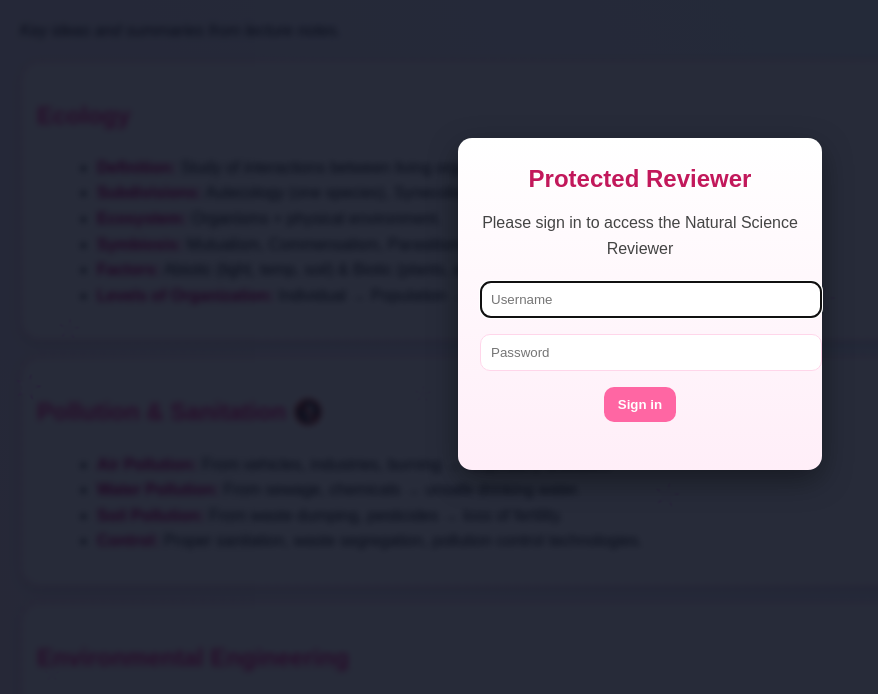
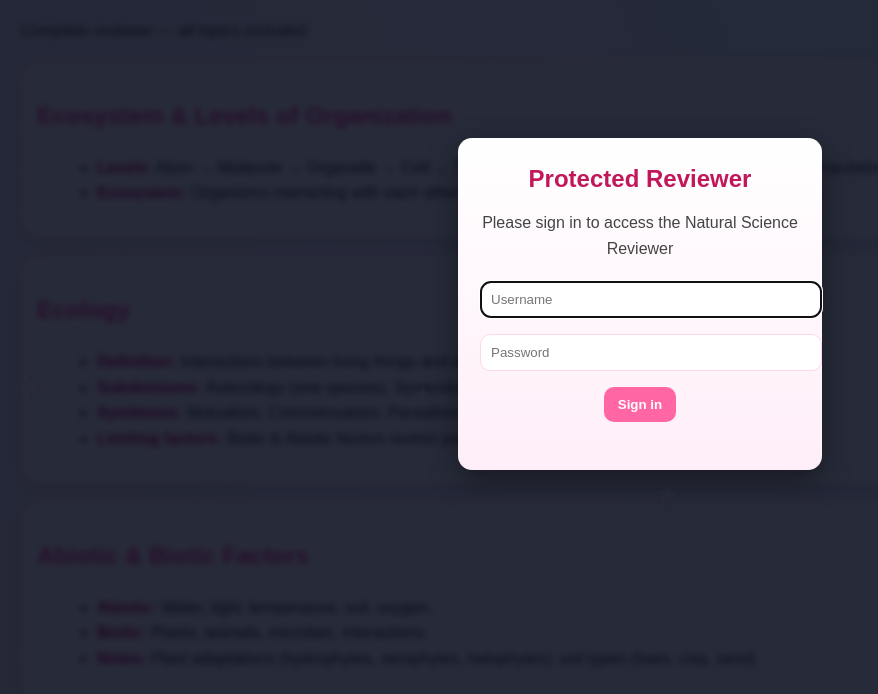
Before and after one commit to SteveJayson/science, a plain HTML site: page index.html in a window 1280 px wide. Shown: the part 96-790 px from the top of the page, without its empty margins (0-878 px from the left). Drawn offline with Linux system fonts and the light colour scheme.

Commit message:
Add files via upload

```diff
--- a/index.html
+++ b/index.html
@@ -27,32 +27,20 @@
     strong{color:#cc0066}
 
     /* Floating stars */
-    .star{
-      position:absolute; width:20px; height:20px;
+    .star{ position:absolute; width:20px; height:20px;
       background: radial-gradient(circle,#fff6ff 40%,#ff99ff 70%,#ff33cc 100%);
       clip-path: polygon(50% 0%,61% 35%,98% 35%,68% 57%,79% 91%,50% 70%,21% 91%,32% 57%,2% 35%,39% 35%);
       animation: twinkle 5s infinite ease-in-out; opacity:0.9;
-      box-shadow: 0 0 12px rgba(255,102,204,0.9); z-index:1;
-    }
-    @keyframes twinkle {
-      0%,100% { transform: scale(0.7) rotate(0deg); opacity:0.6; }
-      50% { transform: scale(1.4) rotate(15deg); opacity:1; }
-    }
+      box-shadow: 0 0 12px rgba(255,102,204,0.9); z-index:1; }
+    @keyframes twinkle { 0%,100% { transform: scale(0.7) rotate(0deg); opacity:0.6; } 50% { transform: scale(1.4) rotate(15deg); opacity:1; } }
 
     /* Cute floating icons */
     .icon { position:absolute; font-size:28px; animation: floatUp 12s linear infinite; opacity:0.85; z-index:1; }
-    @keyframes floatUp {
-      0% { transform: translateY(0) scale(1); opacity:0; }
-      10% { opacity:1; }
-      100% { transform: translateY(-120vh) scale(1.2); opacity:0; }
-    }
+    @keyframes floatUp { 0% { transform: translateY(0) scale(1); opacity:0; } 10% { opacity:1; } 100% { transform: translateY(-120vh) scale(1.2); opacity:0; } }
 
     /* Login overlay */
     .overlay { position:fixed; inset:0; display:flex; align-items:center; justify-content:center; background:var(--overlay-bg); z-index:9999; padding:20px; }
-    .login-card{
-      background: linear-gradient(180deg,#fff,#ffeef8);
-      border-radius:14px; padding:22px; width:320px; box-shadow:0 10px 30px rgba(0,0,0,0.4); text-align:center;
-    }
+    .login-card{ background: linear-gradient(180deg,#fff,#ffeef8); border-radius:14px; padding:22px; width:320px; box-shadow:0 10px 30px rgba(0,0,0,0.4); text-align:center; }
     .login-card h2{ margin:0 0 12px; color:#c2185b; }
     .login-card input{ width:100%; padding:10px; border-radius:10px; border:1px solid #ffd6ea; margin:8px 0; }
     .btn{ display:inline-block; padding:10px 14px; border-radius:10px; border:0; background:#ff66a3; color:#fff; font-weight:700; cursor:pointer; }
@@ -85,52 +73,68 @@
   <!-- Main content -->
   <div id="main" class="page-wrap locked">
     <h1>Natural Science 1 Reviewer 🌸</h1>
-    <p><em>Key ideas and summaries from lecture notes.</em></p>
+    <p><em>Complete reviewer — all topics included.</em></p>
+
+    <div class="card">
+      <h2>Ecosystem & Levels of Organization</h2>
+      <ul>
+        <li><strong>Levels:</strong> Atom → Molecule → Organelle → Cell → Tissue → Organ → Organ system → Organism → Population → Community → Ecosystem → Biosphere.</li>
+        <li><strong>Ecosystem:</strong> Organisms interacting with each other and their environment; energy flows, matter cycles.</li>
+      </ul>
+    </div>
 
     <div class="card">
       <h2>Ecology</h2>
       <ul>
-        <li><strong>Definition:</strong> Study of interactions between living organisms and their environment.</li>
+        <li><strong>Definition:</strong> Interactions between living things and environment.</li>
         <li><strong>Subdivisions:</strong> Autecology (one species), Synecology (communities).</li>
-        <li><strong>Ecosystem:</strong> Organisms + physical environment.</li>
         <li><strong>Symbiosis:</strong> Mutualism, Commensalism, Parasitism, Predation.</li>
-        <li><strong>Factors:</strong> Abiotic (light, temp, soil) & Biotic (plants, animals, microbes).</li>
-        <li><strong>Levels of Organization:</strong> Individual → Population → Community → Ecosystem → Biosphere.</li>
+        <li><strong>Limiting factors:</strong> Biotic & Abiotic factors restrict population size.</li>
+      </ul>
+    </div>
+
+    <div class="card">
+      <h2>Abiotic & Biotic Factors</h2>
+      <ul>
+        <li><strong>Abiotic:</strong> Water, light, temperature, soil, oxygen.</li>
+        <li><strong>Biotic:</strong> Plants, animals, microbes, interactions.</li>
+        <li><strong>Notes:</strong> Plant adaptations (hydrophytes, xerophytes, halophytes); soil types (loam, clay, sand).</li>
+      </ul>
+    </div>
+
+    <div class="card">
+      <h2>Biomes & Forests in the Philippines</h2>
+      <ul>
+        <li><strong>Biomes:</strong> Desert, Grassland, Savanna, Tundra, Taiga, Forest.</li>
+        <li><strong>PH Forests:</strong> Dipterocarp, Pine, Molave, Beach, Mangrove, Mossy.</li>
+        <li><strong>Importance:</strong> Climate regulation, biodiversity, watershed, soil, economy.</li>
       </ul>
     </div>
 
     <div class="card">
       <h2>Pollution & Sanitation 🚯</h2>
       <ul>
-        <li><strong>Air Pollution:</strong> From vehicles, industries, burning → respiratory diseases.</li>
-        <li><strong>Water Pollution:</strong> From sewage, chemicals → unsafe drinking water.</li>
-        <li><strong>Soil Pollution:</strong> From waste dumping, pesticides → loss of fertility.</li>
-        <li><strong>Control:</strong> Proper sanitation, waste segregation, pollution control technologies.</li>
+        <li><strong>Types:</strong> Air, Water, Soil, Noise, Thermal, Radioactive.</li>
+        <li><strong>Impacts:</strong> Health risks, ecosystem damage, climate effects.</li>
+        <li><strong>Sanitation:</strong> Personal hygiene, community sanitation (waste disposal, sewage systems).</li>
+        <li><strong>Control:</strong> Laws, technology, proper waste management.</li>
       </ul>
     </div>
 
     <div class="card">
       <h2>Environmental Engineering</h2>
       <ul>
-        <li>Application of science & math to solve sanitation and environmental problems.</li>
-        <li><strong>Sanitary Works:</strong> Water supply, waste disposal, drainage, pollution control, impact assessment.</li>
-      </ul>
-    </div>
-
-    <div class="card">
-      <h2>Environmental Ethics 🌍</h2>
-      <ul>
-        <li><strong>Principle:</strong> Humans share Earth with other life, so we must protect it.</li>
-        <li><strong>Code of Ethics:</strong> Protect environment, prioritize safety, honesty, impartiality.</li>
-        <li><strong>Systems:</strong> Water, Wastewater, Air, Solid Waste management.</li>
+        <li>Applies science to solve environmental problems.</li>
+        <li><strong>Sanitary Works:</strong> Water supply, wastewater treatment, solid waste management, drainage, pollution control, impact assessments.</li>
+        <li><strong>Career:</strong> Engineering degree, licensure, CPD, specialization in sanitation/water/pollution control.</li>
       </ul>
     </div>
 
     <div class="card">
       <h2>Climate Change & Global Warming 🌡️</h2>
       <ul>
-        <li><strong>Causes:</strong> Burning fossil fuels → CO₂, methane, greenhouse gases.</li>
-        <li><strong>Impacts:</strong> Rising sea levels, stronger typhoons, droughts, biodiversity loss.</li>
+        <li><strong>Causes:</strong> Fossil fuels → CO₂, methane, greenhouse gases.</li>
+        <li><strong>Effects:</strong> Sea level rise, stronger storms, drought, biodiversity loss.</li>
         <li><strong>Mitigation:</strong> Renewable energy, conservation, reforestation, international agreements.</li>
       </ul>
     </div>
@@ -138,8 +142,8 @@
     <div class="card">
       <h2>Population & Carrying Capacity 👥</h2>
       <ul>
-        <li><strong>Population Growth:</strong> Increases demand for food, water, energy.</li>
-        <li><strong>Carrying Capacity:</strong> Maximum population environment can sustain.</li>
+        <li><strong>Population growth:</strong> More demand for resources.</li>
+        <li><strong>Carrying capacity:</strong> Max population an environment can sustain.</li>
         <li><strong>Problems:</strong> Overpopulation → shortages, pollution, poverty.</li>
         <li><strong>Solutions:</strong> Family planning, sustainable resource use.</li>
       </ul>
@@ -148,9 +152,18 @@
     <div class="card">
       <h2>Energy Resources ⚡</h2>
       <ul>
-        <li><strong>Non-renewable:</strong> Coal, oil, natural gas (finite, polluting).</li>
+        <li><strong>Non-renewable:</strong> Coal, oil, gas (finite, polluting).</li>
         <li><strong>Renewable:</strong> Solar, wind, hydro, geothermal, biomass.</li>
-        <li><strong>Conservation:</strong> Efficiency, reduced consumption, sustainable tech.</li>
+        <li><strong>Conservation:</strong> Efficiency, reduce use, sustainable tech.</li>
+      </ul>
+    </div>
+
+    <div class="card">
+      <h2>Environmental Ethics 🌍</h2>
+      <ul>
+        <li><strong>Principle:</strong> Humans must protect Earth and share with all life.</li>
+        <li><strong>Code of Ethics:</strong> Protect environment, prioritize safety, honesty, impartiality.</li>
+        <li><strong>Systems:</strong> Water, Wastewater, Air, Solid Waste management.</li>
       </ul>
     </div>
 
@@ -161,18 +174,18 @@
         <li>RA 8749: Clean Air Act (1999).</li>
         <li>RA 9275: Clean Water Act (2004).</li>
         <li>RA 6969: Toxic Substances & Hazardous Waste Act.</li>
-        <li>RA 9003: Solid Waste Management Act (2000).</li>
+        <li>RA 9003: Ecological Solid Waste Management Act (2000).</li>
         <li>RA 9729: Climate Change Act (2009).</li>
         <li>RA 9512: Environmental Awareness & Education Act (2008).</li>
       </ul>
     </div>
 
     <footer>
-      <p><em>Tip: Focus on ecosystems, pollution, climate change, population, energy, and Philippine laws. These are high-yield topics! ✨</em></p>
+      <p><em>Tip: Study ecosystems, biomes, pollution, engineering, climate, population, energy, ethics, and laws. These are all exam favorites! ✨</em></p>
     </footer>
   </div>
 
-  <!-- Scripts (safe and readable) -->
+  <!-- Scripts -->
   <script>
     document.addEventListener('DOMContentLoaded', () => {
       const AUTH_KEY = 'ns_reviewer_authenticated_v1';
@@ -184,91 +197,27 @@
       const loginBtn = document.getElementById('loginBtn');
       const logoutBtn = document.getElementById('logoutBtn');
       const logoutWrap = document.getElementById('logoutWrap');
-      const main = document.getElementById('main');
       const usernameInput = document.getElementById('username');
       const passwordInput = document.getElementById('password');
 
-      function isAuthenticated() {
-        return sessionStorage.getItem(AUTH_KEY) === '1';
-      }
+      function isAuthenticated(){ return sessionStorage.getItem(AUTH_KEY)==='1'; }
+      function showOverlay(show){ overlay.style.display=show?'flex':'none'; document.body.classList.toggle('locked',show); }
 
-      function showOverlay(show) {
-        overlay.style.display = show ? 'flex' : 'none';
-        overlay.setAttribute('aria-hidden', show ? 'false' : 'true');
-        document.body.classList.toggle('locked', show);
-      }
+      function setAuthenticated(){ sessionStorage.setItem(AUTH_KEY,'1'); feedback.textContent='Login successful!'; showOverlay(false); logoutWrap.style.display='block'; }
+      function clearAuth(){ sessionStorage.removeItem(AUTH_KEY); showOverlay(true); logoutWrap.style.display='none'; }
+      function attemptLogin(){ const u=usernameInput.value.trim(); const p=passwordInput.value; if(u===VALID_USER && p===VALID_PASS){ setAuthenticated(); } else { feedback.textContent='Invalid username or password.'; setTimeout(()=>feedback.textContent='',3000);} }
 
-      function setAuthenticated() {
-        sessionStorage.setItem(AUTH_KEY, '1');
-        feedback.textContent = 'Login successful!';
-        showOverlay(false);
-        logoutWrap.style.display = 'block';
-      }
+      if(isAuthenticated()){ showOverlay(false); logoutWrap.style.display='block'; } else { showOverlay(true); logoutWrap.style.display='none'; usernameInput.focus(); }
+      loginBtn.addEventListener('click', attemptLogin);
+      passwordInput.addEventListener('keydown', e => { if(e.key==='Enter') attemptLogin(); });
+      logoutBtn.addEventListener('click', clearAuth);
 
-      function clearAuth() {
-        sessionStorage.removeItem(AUTH_KEY);
-        showOverlay(true);
-        logoutWrap.style.display = 'none';
-      }
+      function createStar(){ const s=document.createElement('div'); s.className='star'; s.style.left=Math.random()*window.innerWidth+'px'; s.style.top=Math.random()*window.innerHeight+'px'; s.style.animationDuration=3+Math.random()*4+'s'; document.body.appendChild(s); setTimeout(()=>s.remove(),9000);}
+      setInterval(createStar,600);
 
-      function attemptLogin() {
-        const u = usernameInput.value.trim();
-        const p = passwordInput.value;
-        if (u === VALID_USER && p === VALID_PASS) {
-          setAuthenticated();
-        } else {
-          feedback.textContent = 'Invalid username or password.';
-          setTimeout(() => { feedback.textContent = ''; }, 3000);
-        }
-      }
-
-      // init
-      if (isAuthenticated()) {
-        showOverlay(false);
-        logoutWrap.style.display = 'block';
-      } else {
-        showOverlay(true);
-        logoutWrap.style.display = 'none';
-        usernameInput.focus();
-      }
-
-      // events (guarded against null)
-      if (loginBtn) {
-        loginBtn.addEventListener('click', attemptLogin);
-      }
-      if (passwordInput) {
-        passwordInput.addEventListener('keydown', (e) => {
-          if (e.key === 'Enter') attemptLogin();
-        });
-      }
-      if (logoutBtn) {
-        logoutBtn.addEventListener('click', clearAuth);
-      }
-
-      // visual decorations (stars & icons)
-      function createStar() {
-        const s = document.createElement('div');
-        s.className = 'star';
-        s.style.left = Math.random() * window.innerWidth + 'px';
-        s.style.top = Math.random() * window.innerHeight + 'px';
-        s.style.animationDuration = 3 + Math.random() * 4 + 's';
-        document.body.appendChild(s);
-        setTimeout(() => s.remove(), 9000);
-      }
-      setInterval(createStar, 600);
-
-      const icons = ['🌼','💖','🐰','🐥','🌼','🦋'];
-      function createIcon() {
-        const i = document.createElement('div');
-        i.className = 'icon';
-        i.textContent = icons[Math.floor(Math.random() * icons.length)];
-        i.style.left = Math.random() * window.innerWidth + 'px';
-        i.style.bottom = '-40px';
-        i.style.animationDuration = 8 + Math.random() * 6 + 's';
-        document.body.appendChild(i);
-        setTimeout(() => i.remove(), 15000);
-      }
-      setInterval(createIcon, 1200);
+      const icons=['🌼','💖','🐰','🐥','🌼','🦋'];
+      function createIcon(){ const i=document.createElement('div'); i.className='icon'; i.textContent=icons[Math.floor(Math.random()*icons.length)]; i.style.left=Math.random()*window.innerWidth+'px'; i.style.bottom='-40px'; i.style.animationDuration=8+Math.random()*6+'s'; document.body.appendChild(i); setTimeout(()=>i.remove(),15000);}
+      setInterval(createIcon,1200);
     });
   </script>
 </body>
```
